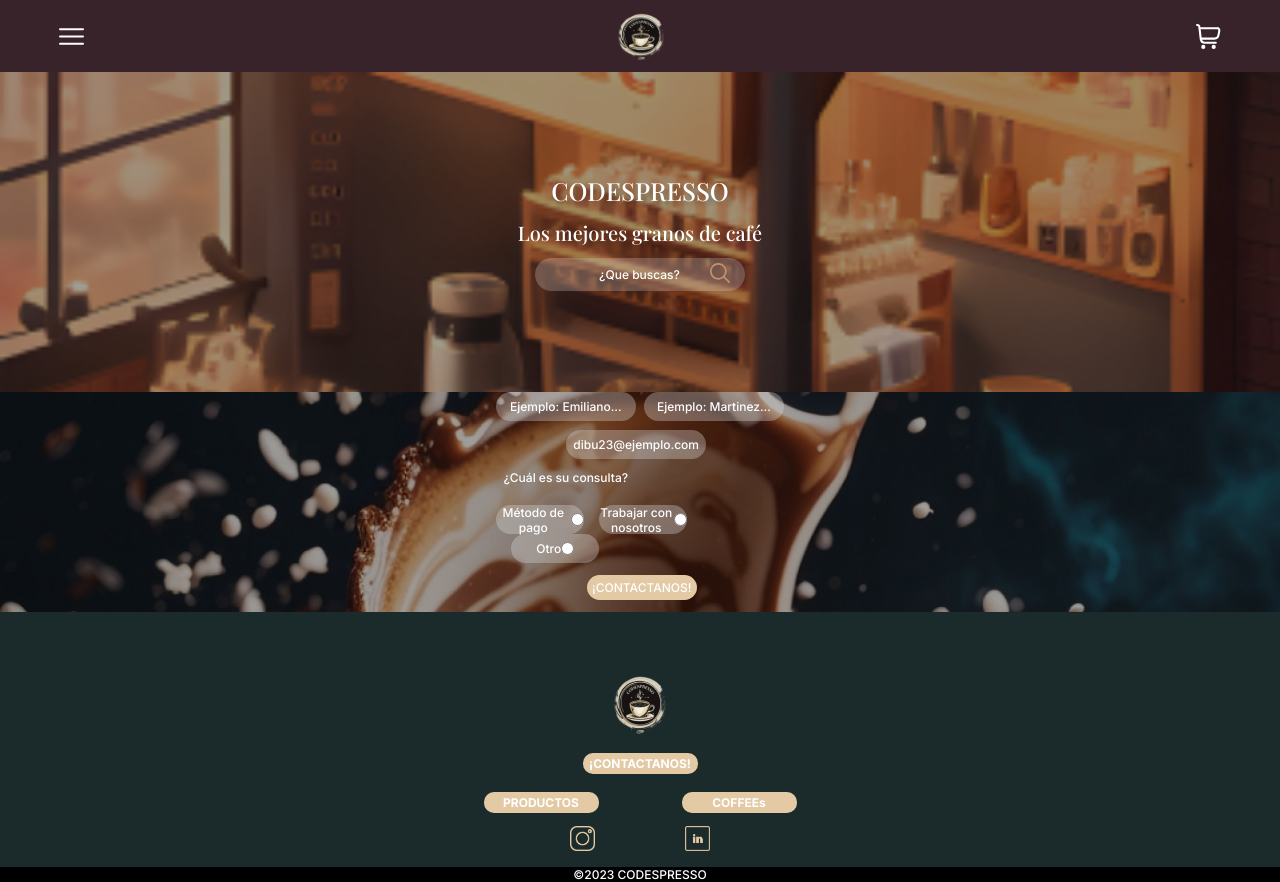
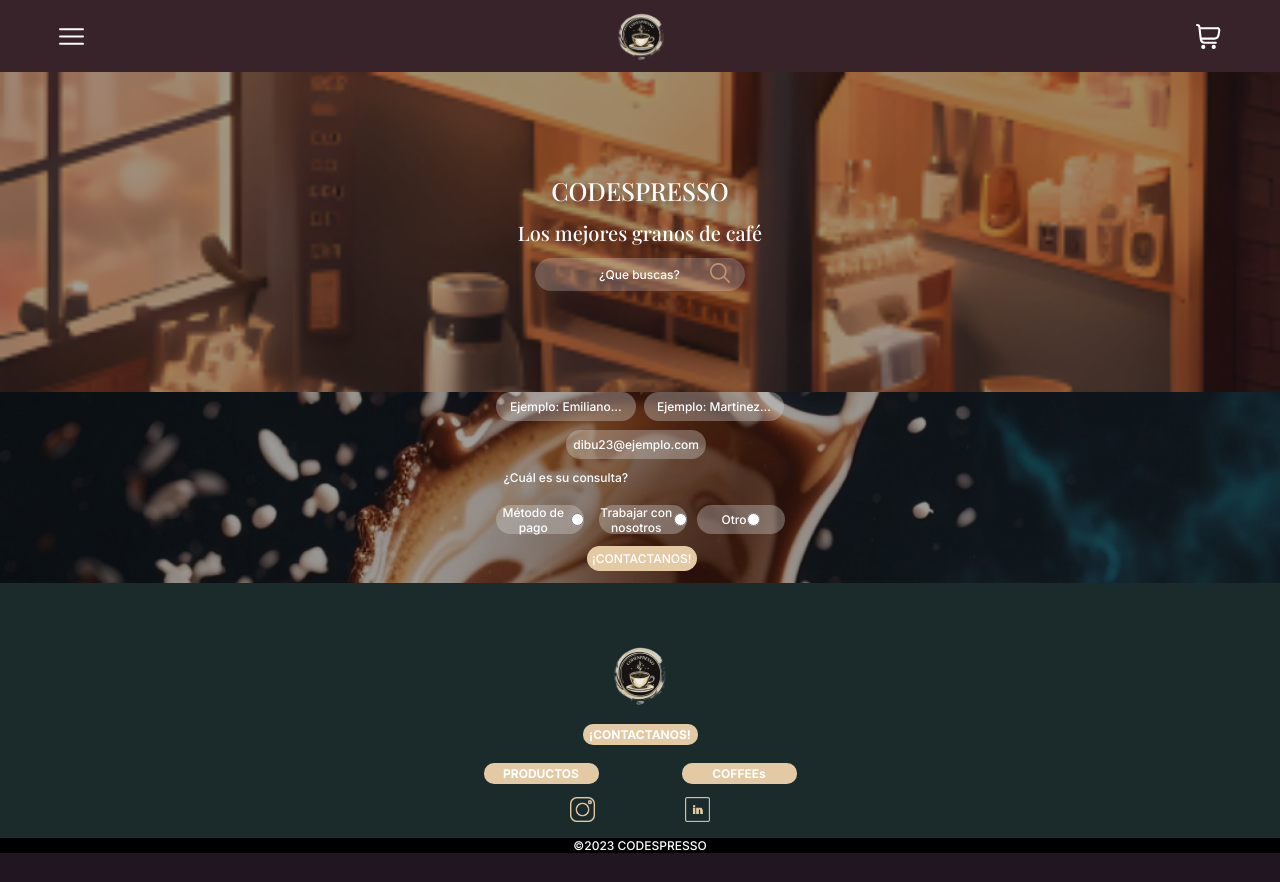
Before and after one commit to IIAGUSII/Proyecto-Coffe, a React (Vite) app: page /contact in a window 1280 px wide. After the commit the page ends 853 px from the top, so only its background shows below. Built offline with nearby package versions, Linux system fonts and the light colour scheme; no server answers.

Commit message:
colision-pull clase "other" se le agrego important

```diff
--- a/src/Styles/FormContact.css
+++ b/src/Styles/FormContact.css
@@ -84,8 +84,9 @@
   grid-row: 1/2;
 }
 .other{
-  grid-column: 14/15;
-  grid-row: 1/2;
+  grid-column: 12/13 !important;
+  grid-row: 1/2 !important;
+
 }
 
 .radios_consult p {
```
